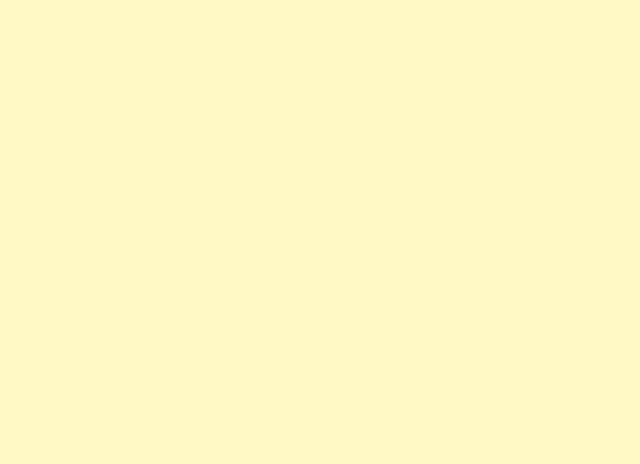
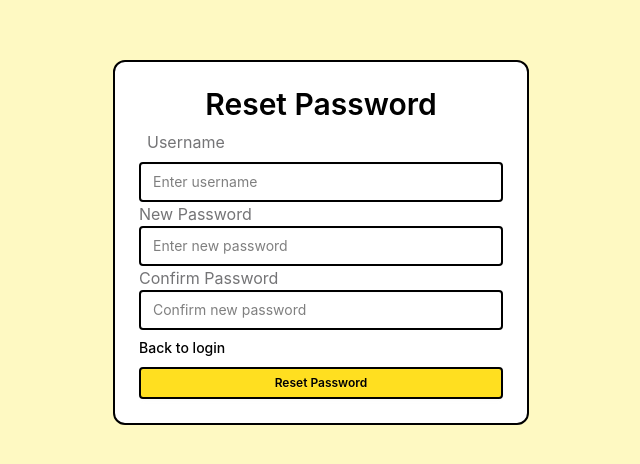
Before and after one commit to Tilokchandrarajbongshi988/texting-app-mern, a React app in the folder frontend/: page /forgot-password in a window 1280 px wide. Before the commit this address had no page. Shown: the part 158-622 px from the top of the page, without its empty margins (319-959 px from the left). Built offline with nearby package versions, Linux system fonts and the light colour scheme; the HTML template or start-up script is replaced by a standard one.

Commit message:
forget password added

```diff
--- a/frontend/src/App.jsx
+++ b/frontend/src/App.jsx
@@ -1,6 +1,7 @@
 import "./index.css";
 import Home from "./pages/home/Home";
 import Landing from "./pages/landing/Landing";
+import ForgotPassword from "./pages/forgotPassword/ForgotPassword";
 import Login from "./pages/login/Login";
 import SignUp from "./pages/signup/SignUp";
 import { Route, Routes, Navigate } from "react-router-dom";
@@ -17,6 +18,7 @@ function App() {
         <Route path="/chat" element={authUser ? <Home /> : <Navigate to="/login" />} />
         <Route path="/login" element={authUser ? <Navigate to="/chat" /> : <Login />} />
         <Route path="/signup" element={authUser ? <Navigate to="/chat" /> : <SignUp />} />
+        <Route path="/forgot-password" element={authUser ? <Navigate to="/chat" /> : <ForgotPassword />} />
       </Routes>
       <Toaster />
     </div>
--- /dev/null
+++ b/frontend/src/pages/forgotPassword/ForgotPassword.jsx
@@ -0,0 +1,100 @@
+import { useState } from "react";
+import { Link, useNavigate } from "react-router-dom";
+import toast from "react-hot-toast";
+
+const ForgotPassword = () => {
+  const [username, setUsername] = useState("");
+  const [newPassword, setNewPassword] = useState("");
+  const [confirmPassword, setConfirmPassword] = useState("");
+  const [loading, setLoading] = useState(false);
+  const navigate = useNavigate();
+
+  const handleSubmit = async (e) => {
+    e.preventDefault();
+    setLoading(true);
+
+    try {
+      const res = await fetch("/api/auth/reset-password", {
+        method: "POST",
+        headers: { "Content-Type": "application/json" },
+        body: JSON.stringify({ username, newPassword, confirmPassword }),
+      });
+
+      const data = await res.json();
+
+      if (data.error) {
+        throw new Error(data.error);
+      }
+
+      toast.success(data.message);
+      navigate("/login");
+    } catch (error) {
+      toast.error(error.message);
+    } finally {
+      setLoading(false);
+    }
+  };
+
+  return (
+    <div className="mx-auto flex min-h-screen max-w-md flex-col items-center justify-center px-4">
+      <div className="w-full rounded-xl border-2 border-black bg-white p-6">
+        <h1 className="text-center text-3xl font-semibold text-black">
+          Reset Password
+        </h1>
+
+        <form onSubmit={handleSubmit}>
+          <div>
+            <label className="label p-2">
+              <span className="text-base label-text">Username</span>
+            </label>
+            <input
+              type="text"
+              placeholder="Enter username"
+              className="input input-bordered h-10 w-full border-2 border-black bg-white text-black"
+              value={username}
+              onChange={(e) => setUsername(e.target.value)}
+            />
+          </div>
+
+          <div>
+            <label className="label">
+              <span className="text-base label-text">New Password</span>
+            </label>
+            <input
+              type="password"
+              placeholder="Enter new password"
+              className="input input-bordered h-10 w-full border-2 border-black bg-white text-black"
+              value={newPassword}
+              onChange={(e) => setNewPassword(e.target.value)}
+            />
+          </div>
+
+          <div>
+            <label className="label">
+              <span className="text-base label-text">Confirm Password</span>
+            </label>
+            <input
+              type="password"
+              placeholder="Confirm new password"
+              className="input input-bordered h-10 w-full border-2 border-black bg-white text-black"
+              value={confirmPassword}
+              onChange={(e) => setConfirmPassword(e.target.value)}
+            />
+          </div>
+
+          <Link to="/login" className="mt-2 inline-block text-sm font-medium text-black hover:underline">
+            Back to login
+          </Link>
+
+          <div>
+            <button className="btn btn-block btn-sm mt-2 border-2 border-black bg-yellow-300 text-black hover:bg-yellow-200" disabled={loading}>
+              {loading ? <span className="loading loading-spinner"></span> : "Reset Password"}
+            </button>
+          </div>
+        </form>
+      </div>
+    </div>
+  );
+};
+
+export default ForgotPassword;
--- a/frontend/src/pages/login/Login.jsx
+++ b/frontend/src/pages/login/Login.jsx
@@ -50,6 +50,10 @@ const Login = () => {
           <Link to="/signup" className="mt-2 inline-block text-sm font-medium text-black hover:underline">
             {"Don't"} have an account?
           </Link>
+          <br />
+          <Link to="/forgot-password" className="mt-1 inline-block text-sm font-medium text-black hover:underline">
+            Forgot password?
+          </Link>
 
           <div>
             <button className="btn btn-block btn-sm mt-2 border-2 border-black bg-yellow-300 text-black hover:bg-yellow-200" disabled={loading}>
```
Also changed, not shown: 2 other files (tests, documents, lock files or other folders).
